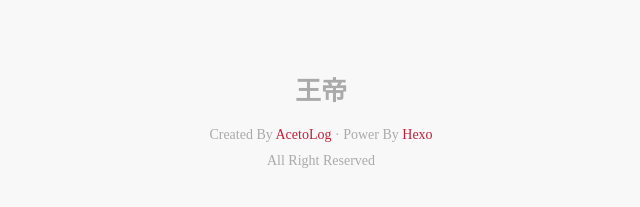
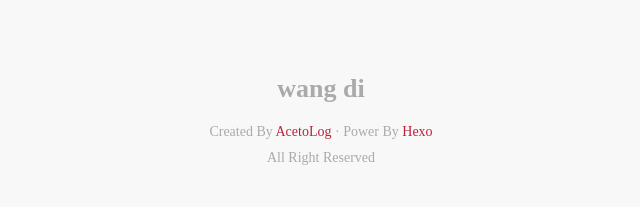
Before and after one commit to Wangdi1018/myfirstblog, a plain HTML site: page archives/2023/03/index.html in a window 1280 px wide. Shown: the part 1473-1680 px from the top of the page, 319-959 px from the left. Drawn offline with Linux system fonts and the light colour scheme.

Commit message:
Site updated: 2023-03-06 10:44:35

```diff
--- a/archives/2023/03/index.html
+++ b/archives/2023/03/index.html
@@ -2,7 +2,7 @@
 <html lang="en">
     <head>
 
-        <title></title>
+        <title>h哈哈哈</title>
 <meta charset="UTF-8">
 <meta name="viewport" content="width=device-width, initial-scale=1, minimum-scale=1, maximum-scale=2.0">
 <link rel="stylesheet" href="/css/style.css">
@@ -49,7 +49,7 @@
         <div class="al_sidebar_author_cnt">
 
             <div class="al_sidebar_author_info">
-                <h4>王帝</h4>
+                <h4>wang di</h4>
                 <img class="al_sidebar_avatar" src="https://yourAvatorURL">
                 <p>专属空间</p>
             </div>
@@ -126,7 +126,7 @@
 
         <div class="al_index_footer dis_flex_center">
     <div class="al_index_footer_item al_index_footer_title">
-        王帝
+        wang di
     </div>
 
 
```
Also changed, not shown: 2023/03/04/hello-world/index.html (+2 -2 lines), archives/2023/index.html (+3 -3 lines), archives/index.html (+3 -3 lines), index.html (+3 -3 lines).
